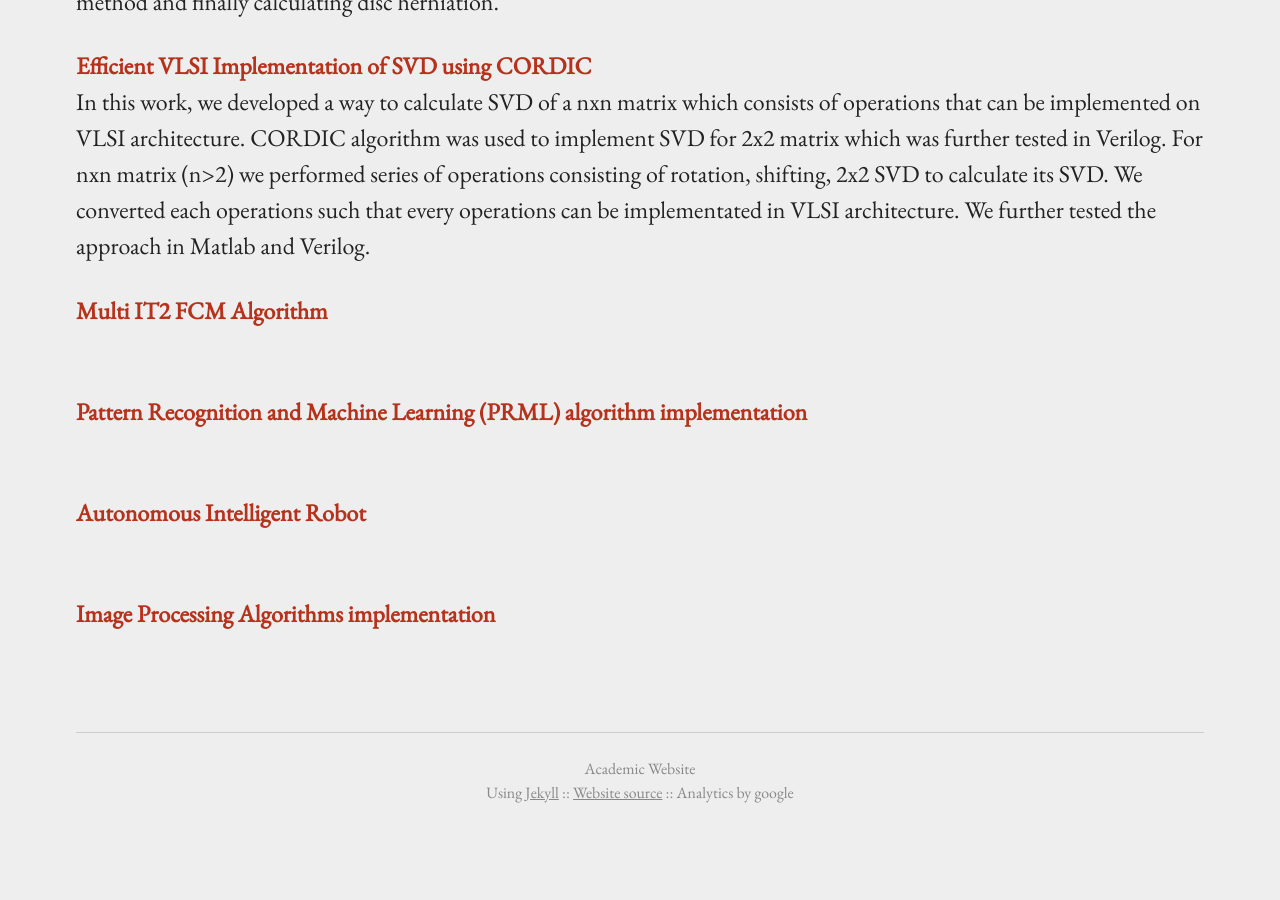
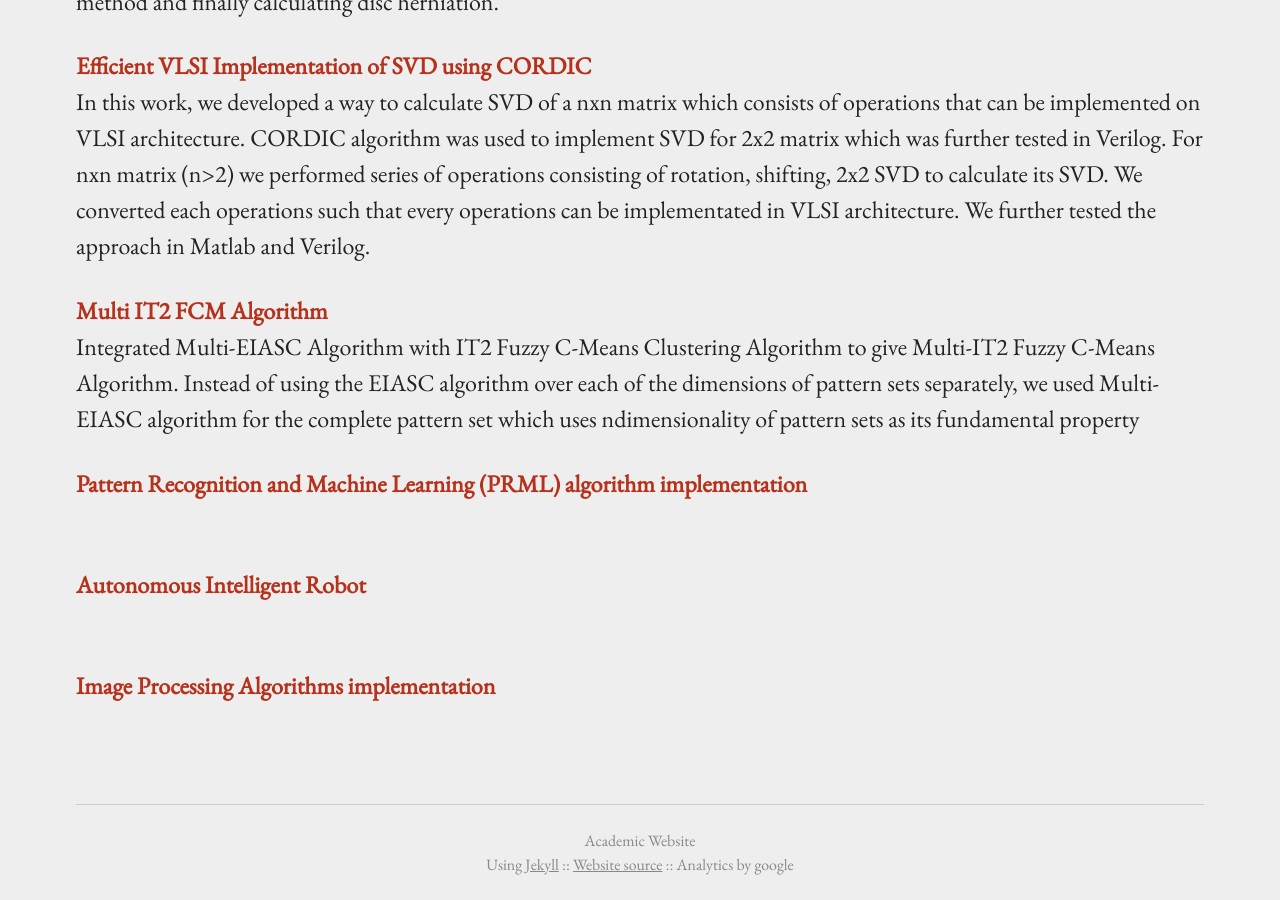
Before and after one commit to BadrinathS/BadrinathS.github.io, a Jekyll site: the page built from research.md, in a window 1280 px wide and 900 px high, scrolled down 873 px. Built offline with Jekyll 4.4.1, drawn with Linux system fonts in a browser that asks for light colours; before the commit the page ends 1701 px from its top, so only the background shows below that.

Commit message:
Update research.md

```diff
--- a/research.md
+++ b/research.md
@@ -71,6 +71,7 @@ projects:
       #   url:  "http://www.imdb.com/title/tt0133093/"
 
     - title:   "Multi IT2 FCM Algorithm"
+      about: " Integrated Multi-EIASC Algorithm with IT2 Fuzzy C-Means Clustering Algorithm to give Multi-IT2 Fuzzy C-Means Algorithm. Instead of using the EIASC algorithm over each of the dimensions of pattern sets separately, we used Multi-EIASC algorithm for the complete pattern set which uses ndimensionality of pattern sets as its fundamental property"
     #  author:  "M. McFly, D. Kirk, L. Skywalker, H.J. Potter, I. Jones, H. Houdini"
     #  journal: "Transactions on Black Magic"
     #  note:    "(presented at Oz)"
```
